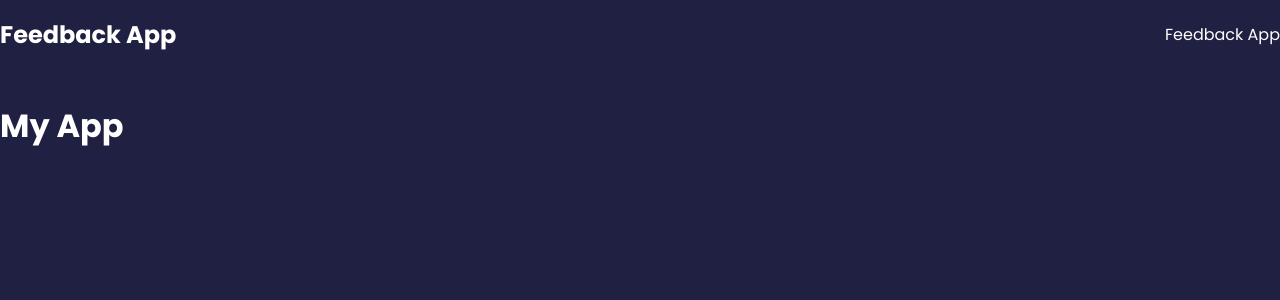
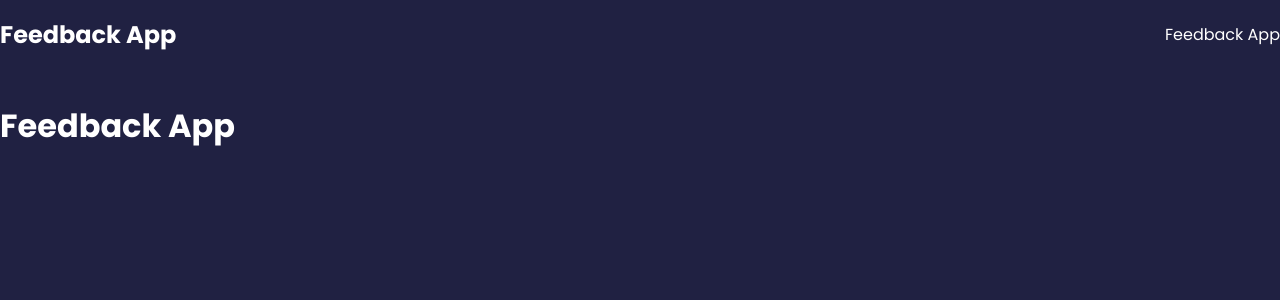
Before and after one commit to michellejanay/Feedback-app, a React (Create React App) app: page / in a window 1280 px wide. Shown: the top 300 px of the page. Built offline with nearby package versions, Linux system fonts and the light colour scheme.

Commit message:
first commit

```diff
--- a/src/App.js
+++ b/src/App.js
@@ -5,7 +5,7 @@ const App = () => {
     <>
     <Header />
     <div>
-      <h1>My App</h1>
+      <h1>Feedback App</h1>
     </div>
     </>
   );
```
